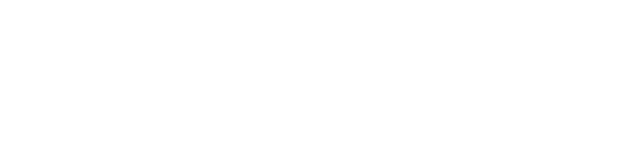
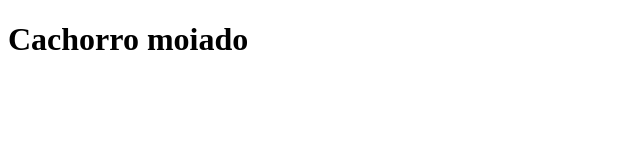
Before and after one commit to HenriqueRonconPereira/AulaFront20230317, a plain HTML site: page index.html in a window 1280 px wide. Shown: the whole page, without its empty margins (0-640 px from the left). Drawn offline with Linux system fonts and the light colour scheme.

Commit message:
terceiro commit

```diff
--- a/index.html
+++ b/index.html
@@ -7,6 +7,7 @@
     <title>Cachorro de Boné</title>
 </head>
 <body>
-
+       <h1>Cachorro moiado</h1>
+    </div>
 </body>
 </html>
```
